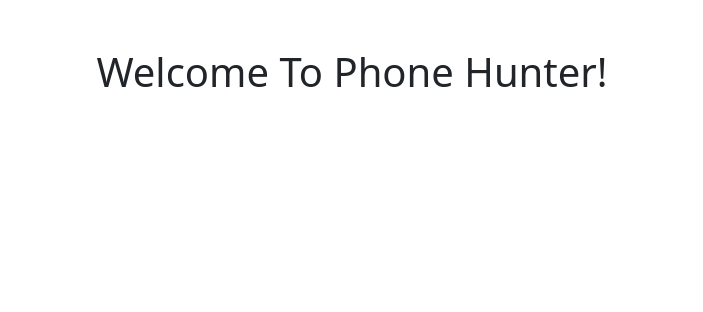
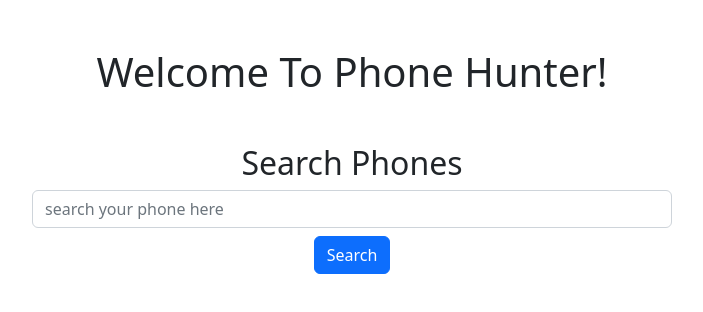
Before and after one commit to mohi14/phone-hunter, a plain HTML site: page index.html in a window 1280 px wide. Shown: the whole page, without its empty margins (288-991 px from the left). Drawn offline with nearby package versions, Linux system fonts and the light colour scheme; no server answers.

Commit message:
search button added

```diff
--- a/index.html
+++ b/index.html
@@ -15,6 +15,12 @@
         <h1 class="text-center">Welcome To Phone Hunter!</h1>
     </header>
     <main>
+        <section class="text-center my-3">
+            <h2>Search Phones</h2>
+            <input type="text" class="form-control w-50 m-auto" id="" placeholder="search your phone here">
+            <button class="btn btn-primary my-2">Search</button>
+
+        </section>
         <section class="container">
             <div id="phones-container" class="row row-cols-1 row-cols-md-3 g-4">
 
```
